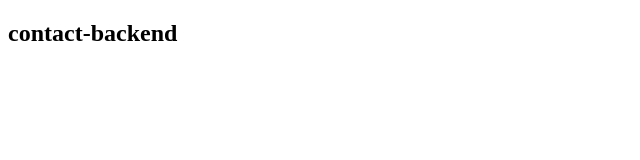
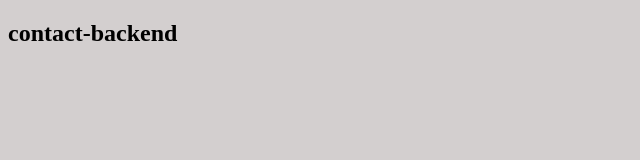
Before and after one commit to DarlingDelaRosa16/my-contact-backend, a website: page public/index.html in a window 1280 px wide. Shown: the whole page, without its empty margins (0-640 px from the left). Drawn offline with Linux system fonts and the light colour scheme.

Commit message:
using public directory

```diff
--- a/index.js
+++ b/index.js
@@ -13,7 +13,7 @@ dbConnection()
 app.use(cors())
 
 // public
-//app.use(express.static('public'))
+app.use(express.static('public'))
 
 app.use(express.json());
 
--- a/public/index.html
+++ b/public/index.html
@@ -6,7 +6,7 @@
     <meta name="viewport" content="width=device-width, initial-scale=1.0">
     <title>contact-backend</title>
 </head>
-<body>
+<body style="background-color: rgb(211, 207, 207);">
     <h2>contact-backend</h2>
 </body>
 </html>
```
Also changed, not shown: 1 other file.
